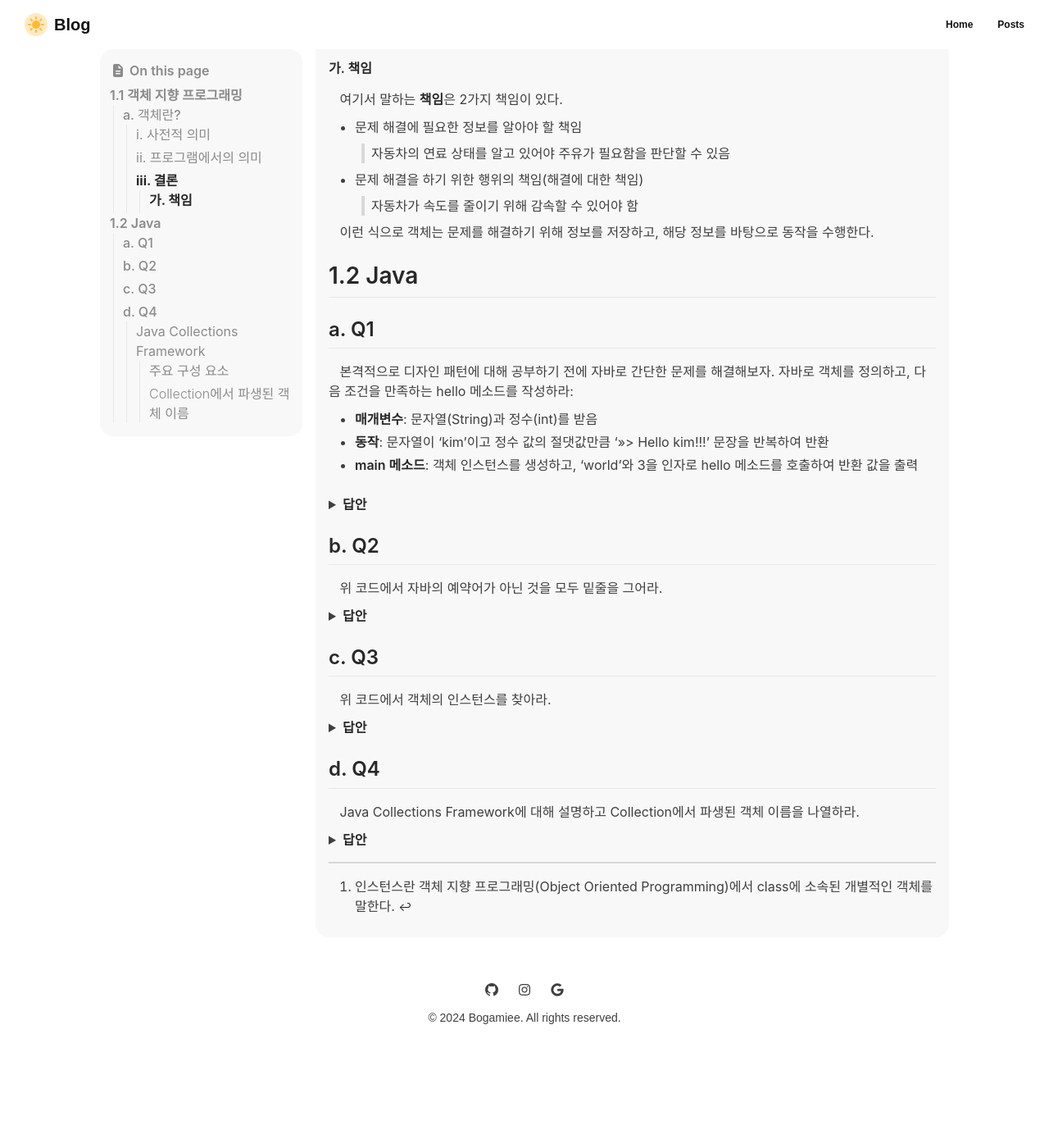
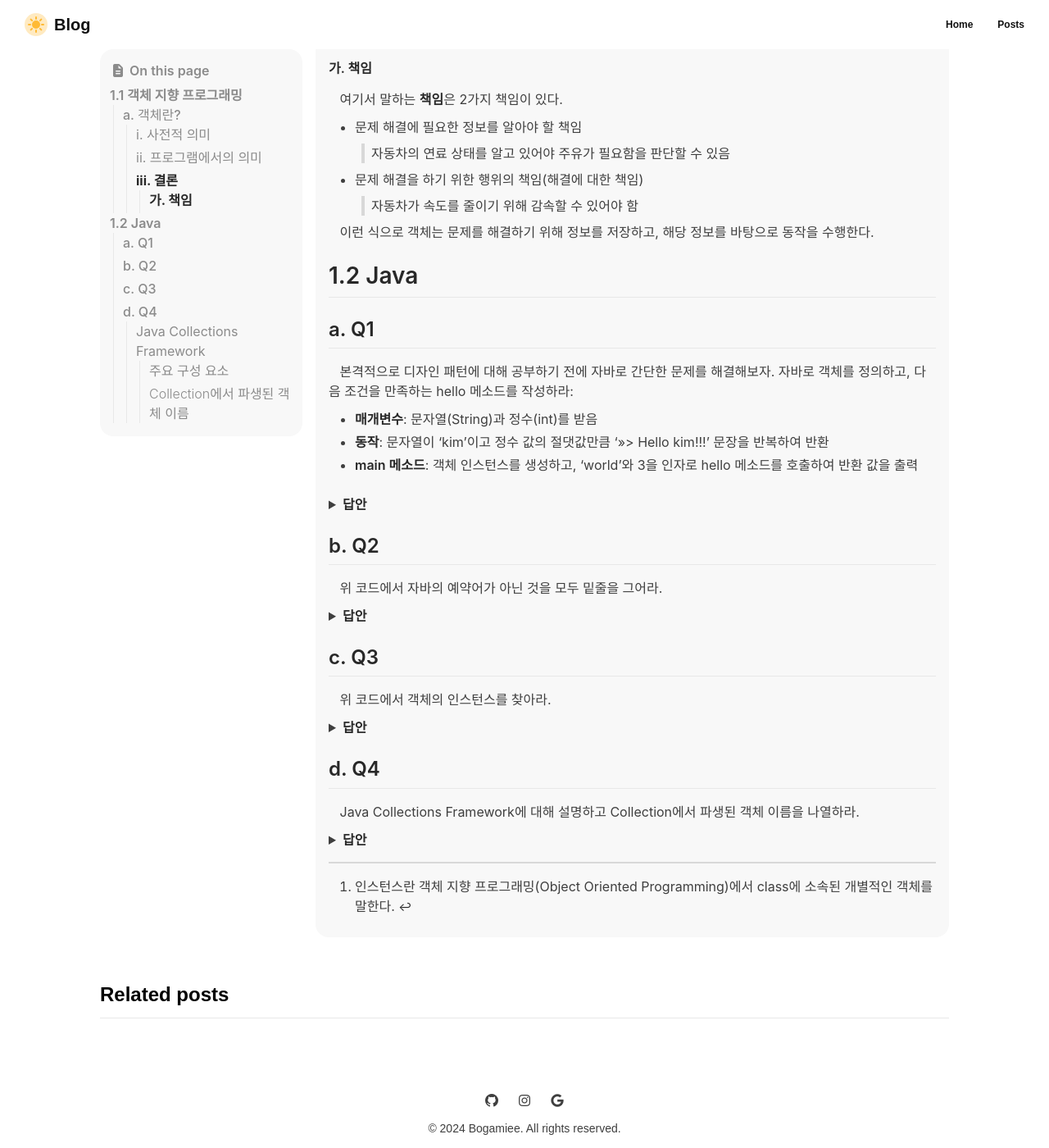
Before and after one commit to bogamie/bogamie.github.io, a Jekyll site: the page built from _posts/Design Pattern/2024-09-03-design-pattern-1.md, in a window 1280 px wide and 1400 px high, scrolled down 861 px. Shown: the whole window at 82% size. Built offline with Jekyll 4.4.1, drawn with Linux system fonts in a browser that asks for light colours; cached includes are drawn as plain includes; nearby versions of some CDN libraries; some web fonts are replaced; before the commit the page ends 2126 px from its top, so only the background shows below that.

Commit message:
Feat: Add related posts feature

```diff
--- a/_layouts/single.html
+++ b/_layouts/single.html
@@ -34,7 +34,38 @@
 			</div>
 		</section>
 	</div>
+
 	<div class="sized__box"></div>
+
+	<div class="related-posts">
+		<h2 class="related-posts__title">Related posts</h2>
+		<div class="related-posts__line"></div>
+		{% assign current_category = page.categories | join: '-' | downcase %}
+		{% assign reversed_posts = site.posts | reverse %}
+
+		{% assign related_posts = "" | split: "" %}
+		{% for post in reversed_posts %}
+			{% assign post_category = post.categories | join: '-' | downcase %}
+			{% if post_category == current_category and post.url != page.url %}
+				{% assign related_posts = related_posts | push: post %}
+			{% endif %}
+			{% if related_posts.size == 4 %}
+				{% break %}
+			{% endif %}
+		{% endfor %}
+
+		<div class="related-posts__wrapper">
+			{% for post in related_posts %}
+			<a href="{{ post.url }}" class="related-item">
+				<div>
+					<div class="related-item__title">{{ post.title }}</div>
+					<div class="related-item__excerpt">{{ post.excerpt }}</div>
+					<div class="related-item__date">{{ post.date | date: "%B %-d, %Y" }}</div>
+				</div>
+			</a>
+			{% endfor %}
+		</div>
+	</div>
 </div>
 
 <script src="/assets/js/single.js"></script>
--- a/_sass/bogamie-blog/_single.scss
+++ b/_sass/bogamie-blog/_single.scss
@@ -124,6 +124,82 @@
     height: 24px;
 }
 
+.related-posts {
+    margin: 2rem 0;
+    &__title {
+        margin-bottom: 0.875rem;
+    }
+    &__line {
+        border-top: 1px solid var(--color-primary-400);
+        margin-bottom: 1.75rem;
+    }
+    &__wrapper {
+        display: flex;
+        gap: 1rem;
+    }
+}
+
+.related-item {
+    background-color: var(--color-primary-200);
+    border-radius: 1rem;
+    padding: 1rem;
+    flex: 1 1 30%; /* 너비를 30%로 설정하여 3개의 아이템이 가로로 정렬되도록 합니다. */
+    display: flex;
+    flex-direction: column;
+    justify-content: space-between;
+    min-height: 200px; /* 박스의 최소 높이를 설정합니다. 필요에 따라 조정할 수 있습니다. */
+    max-height: 300px; /* 박스의 최대 높이를 설정합니다. 필요에 따라 조정할 수 있습니다. */
+    overflow: hidden;
+    position: relative;
+    text-decoration: none;
+
+    &__title {
+        color: var(--text-primary-200);
+        font-size: 1.25rem;
+        font-weight: 600;
+        margin-bottom: 0.75rem;
+    }
+
+    &__excerpt {
+        color: var(--text-primary-400);
+        font-size: 1rem;
+        font-weight: 500;
+        margin: 0 0 0.75rem 0;
+        line-height: 1.5;
+        display: -webkit-box;
+        -webkit-box-orient: vertical;
+        -webkit-line-clamp: 3;
+        overflow: hidden;
+        text-overflow: ellipsis;
+    }
+
+    &__date {
+        color: var(--text-primary-500);
+        font-size: 0.75rem;
+        font-weight: 400;
+        position: absolute;
+        bottom: 1rem;
+        left: 1rem;
+    }
+}
+
+// .related-posts__wrapper {
+//     display: flex;
+//     gap: 20px; /* 아이템 사이의 간격을 설정합니다. 필요에 따라 조정할 수 있습니다. */
+//     overflow-x: auto; /* 가로 스크롤이 필요한 경우를 대비하여 설정합니다. */
+//     padding: 10px 0; /* 상하 여백을 설정합니다. 필요에 따라 조정할 수 있습니다. */
+// }
+
+// .related-posts__item {
+//     flex: 1 1 30%; /* 각 아이템의 너비를 설정합니다. 필요에 따라 조정할 수 있습니다. */
+//     box-sizing: border-box; /* padding과 border를 너비에 포함시킵니다. */
+// }
+
+// .related-item__title, .related-item__excerpt, .related-item__date {
+//     margin: 0;
+//     padding: 5px 0; /* 상하 여백을 설정합니다. 필요에 따라 조정할 수 있습니다. */
+// }
+
 @media (max-width: 1279px) {
     .main__content {
         padding: 0;
```
